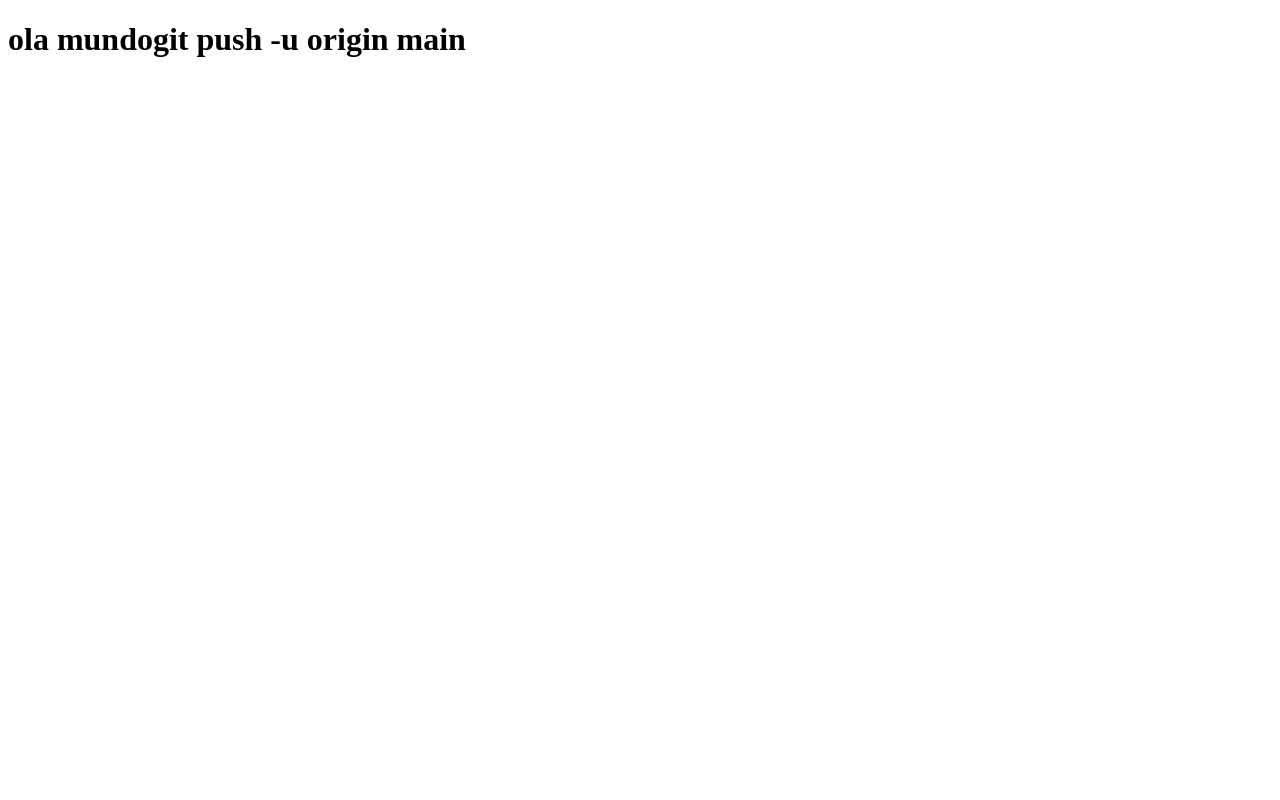
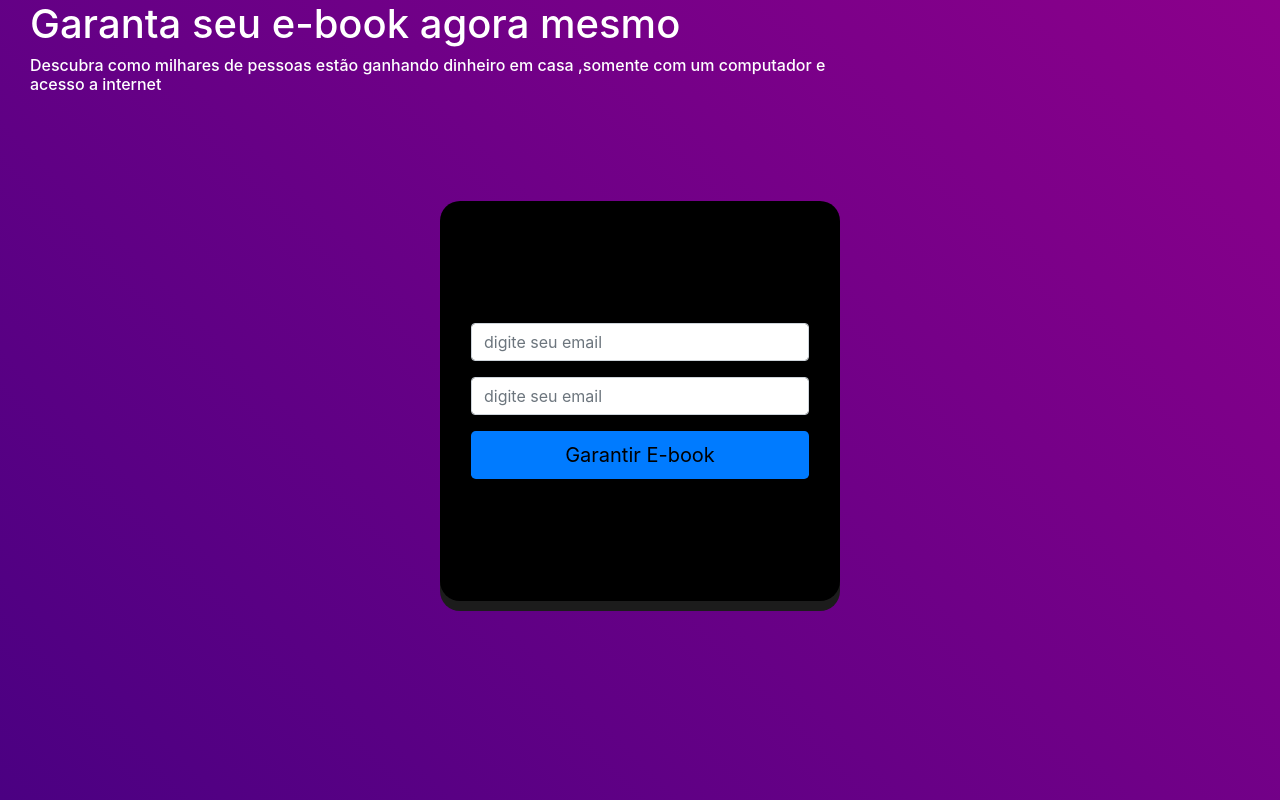
Before and after one commit to GabrielCarvalho03/easy-web-site, a plain HTML site: page index.html in a window 1280 px wide. Drawn offline with nearby package versions, Linux system fonts and the light colour scheme.

Commit message:
teste de resposividade

```diff
--- /dev/null
+++ b/css/global.css
@@ -0,0 +1,33 @@
+body{
+    height: 100vh;
+    padding: 0;
+    margin: 0;
+    box-sizing: border-box;
+    display: flex;
+
+}
+
+#grad{
+    background-image: linear-gradient(45deg ,#4B0082 ,#8B008B);
+}
+
+#box{
+    height: 400px;
+    width: 400px;
+    background-color: #000;
+    border-radius: 20px;
+    box-shadow: 0 10px #1C1C1C;
+}
+
+
+
+
+@media (min-width: 576px) {
+  #grad{
+     display: flex;
+     flex-direction: column;
+  }
+ #box-small{
+     margin-top: 150px;
+ }
+ }
--- a/index.html
+++ b/index.html
@@ -4,9 +4,28 @@
     <meta charset="UTF-8">
     <meta http-equiv="X-UA-Compatible" content="IE=edge">
     <meta name="viewport" content="width=, initial-scale=1.0">
+    <link rel="stylesheet" href="./css/global.css">
+    <link rel="stylesheet" href="https://stackpath.bootstrapcdn.com/bootstrap/4.1.3/css/bootstrap.min.css" integrity="sha384-MCw98/SFnGE8fJT3GXwEOngsV7Zt27NXFoaoApmYm81iuXoPkFOJwJ8ERdknLPMO" crossorigin="anonymous">
     <title>Document</title>
 </head>
 <body>
-    <h1>ola mundogit push -u origin main</h1>
+    <div id="grad" class="container-fluid h-100 d-flex justify-content-center align-items-center"  >
+        <div id="text-small" class="col">
+            <h1 class="text-white"  >Garanta seu e-book agora mesmo </h1>
+            <h6 class="text-white"> Descubra como milhares de pessoas estão ganhando dinheiro em casa ,somente com um computador e <br> acesso a internet</h6>
+
+        </div>
+        <div id="box-small " class="container h-100 d-flex justify-content-center align-items-center ">
+            <div id="box" class="d-flex justify-content-center align-items-center px-3">
+                <div class="col">
+                    <input type="text" class="form-control sm mb-3" placeholder="digite seu email"/>
+                    <input type="text" class="form-control sm mb-3" placeholder="digite seu email"/>
+                    <button class="btn btn-block btn-lg bg-primary"  >Garantir E-book</button>
+
+                </div>
+                </div>
+        </div>
+    </div>
+
+
 </body>
-</html>
```
Also changed, not shown: assents/2mroxa.svg (added), assents/2mulhers-vermelho.svg (added), assents/lapis.svg (added), assents/loja.svg (added), assents/lroxa.svg (added), assents/mulher.svg (added), assents/portifolio.svg (added), assents/roxa.svg (added).
